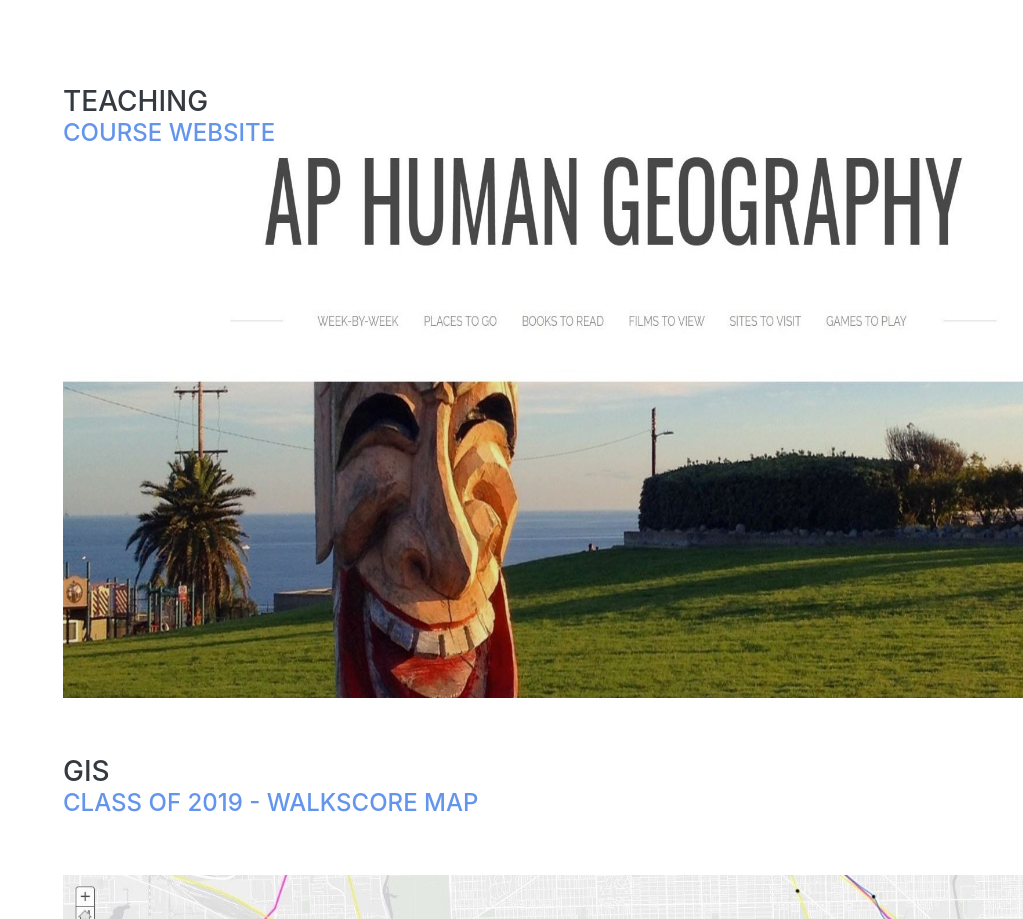
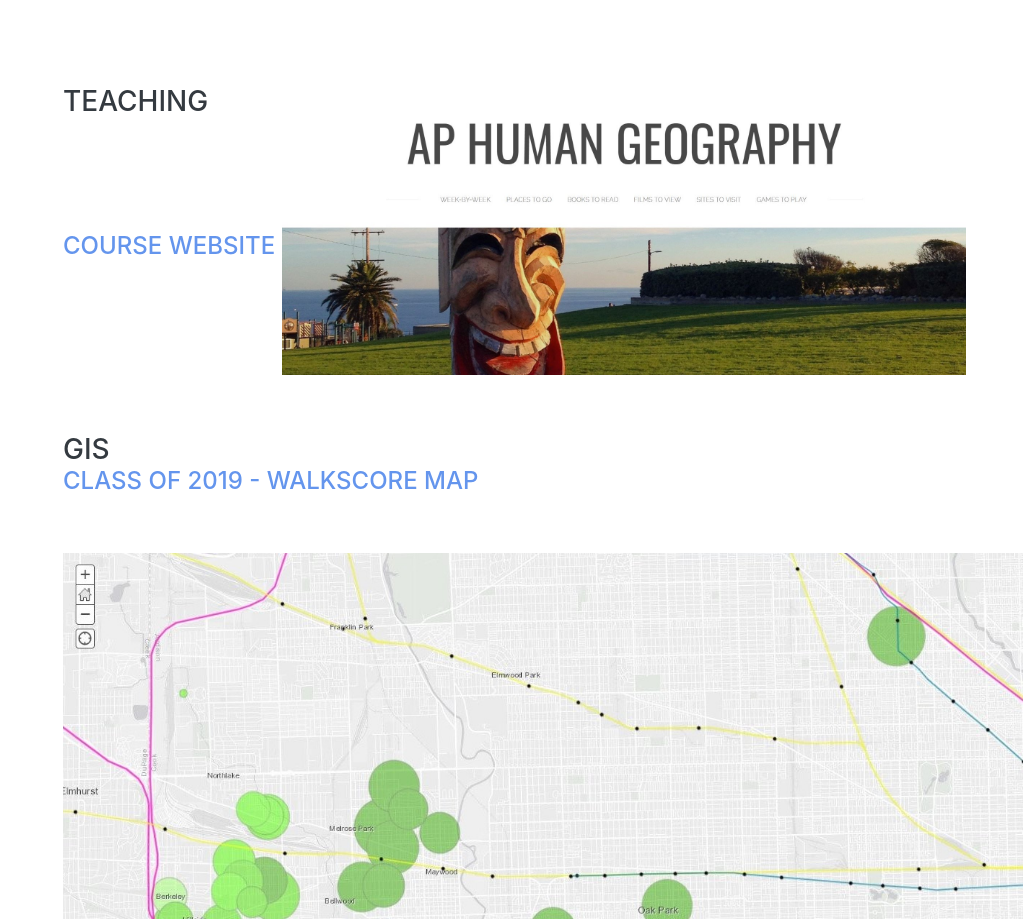
Before and after one commit to StevenColwell/StevenColwell.github.io, a website with bundled scripts: page index.html in a window 1280 px wide. Shown: the part 1763-2682 px from the top of the page, without its empty margins (257-1280 px from the left). Built offline with nearby package versions, Linux system fonts and the light colour scheme; a web font is replaced by a local one.

Commit message:
Trial image size with PMSA Geo image

```diff
--- a/index.html
+++ b/index.html
@@ -141,7 +141,7 @@
         <h3 class="mb-4">Teaching</ul>
         <div class="subheading mb-3"style="color:cornflowerblue;">Course Website</ul>
         <a href="https://www.pmsageo.weebly.com">
-        <img border="0" alt="PMSA" src="img/aphug3.jpg" width="1100" height="550"></a>
+        <img border="0" alt="PMSA" src="img/aphug3.jpg" style="width: 75%;"></a>
 
         <br><br><br>
 
```
